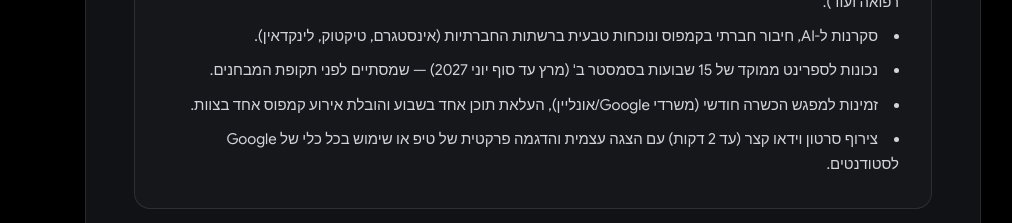
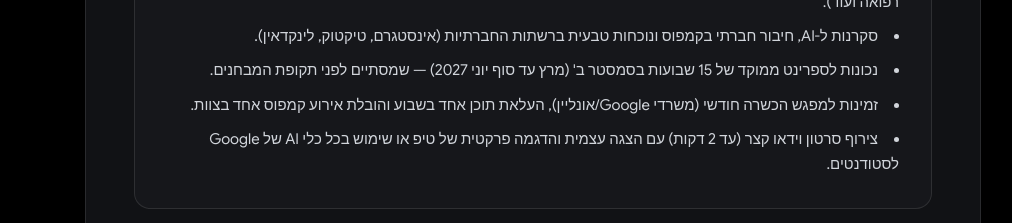
Before and after one commit to danielgrunitech/ambassadors, a React (Vite) app: page / in a window 1280 px wide. Shown: the part 2740-2963 px from the top of the page, without its empty margins (107-1119 px from the left). Built offline with nearby package versions, Linux system fonts and the light colour scheme; a web font is replaced by a local one.

Commit message:
chore(eligibility): specify Google AI tool for video pitch requirement

```diff
--- a/src/data/content.ts
+++ b/src/data/content.ts
@@ -202,7 +202,7 @@ export const ELIGIBILITY_POINTS = [
   "סקרנות ל-AI, חיבור חברתי בקמפוס ונוכחות טבעית ברשתות החברתיות (אינסטגרם, טיקטוק, לינקדאין).",
   "נכונות לספרינט ממוקד של 15 שבועות בסמסטר ב' (מרץ עד סוף יוני 2027) — שמסתיים לפני תקופת המבחנים.",
   "זמינות למפגש הכשרה חודשי (משרדי Google/אונליין), העלאת תוכן אחד בשבוע והובלת אירוע קמפוס אחד בצוות.",
-  "צירוף סרטון וידאו קצר (עד 2 דקות) עם הצגה עצמית והדגמה פרקטית של טיפ או שימוש בכל כלי של Google לסטודנטים."
+  "צירוף סרטון וידאו קצר (עד 2 דקות) עם הצגה עצמית והדגמה פרקטית של טיפ או שימוש בכל כלי AI של Google לסטודנטים."
 ];
 
 export const WHAT_SETS_YOU_APART = [
```
